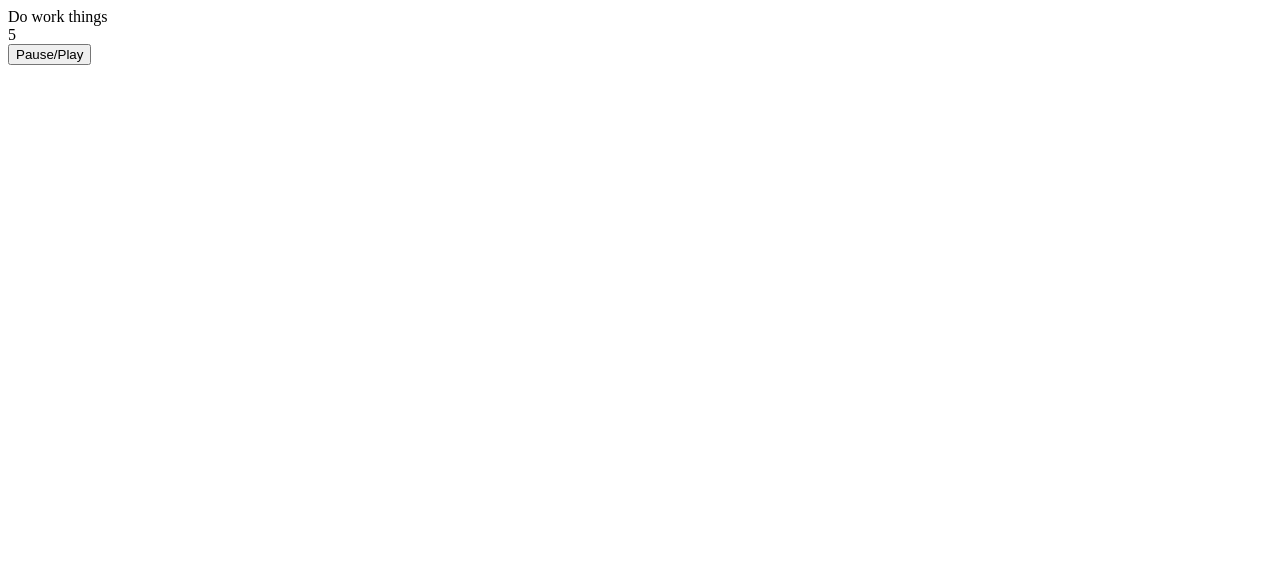
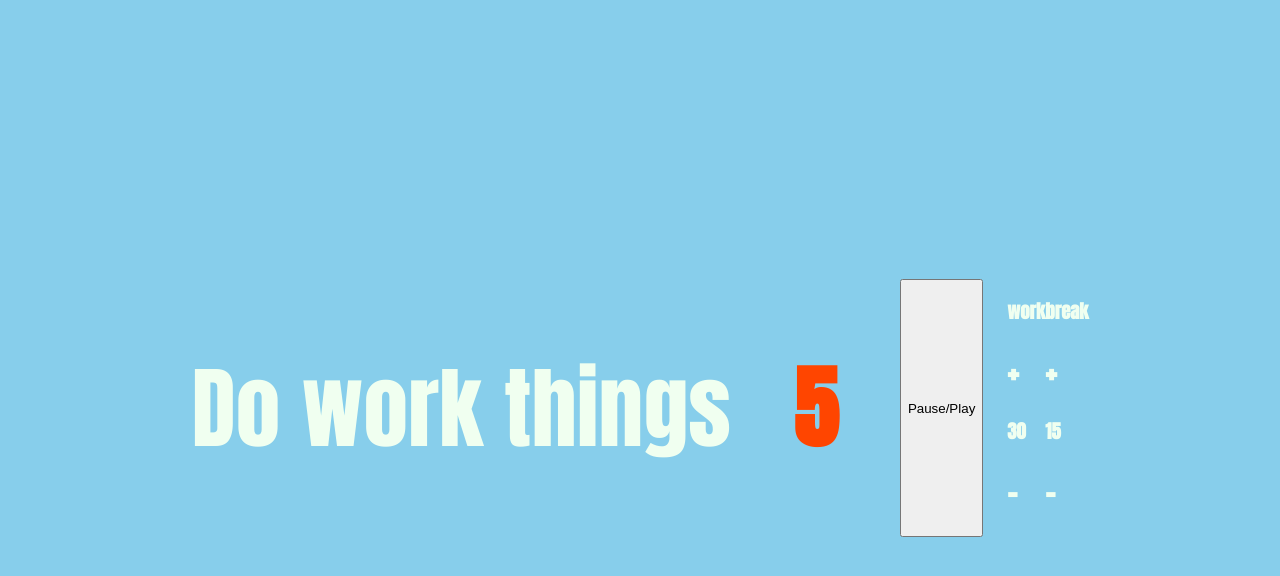
Before and after one commit to philwhisenhunt/next-pomodoro, a website: page index.html in a window 1280 px wide. Drawn offline with Linux system fonts and the light colour scheme.

Commit message:
adding controls for times -- step6

```diff
--- a/index.html
+++ b/index.html
@@ -5,14 +5,80 @@
   <meta charset="UTF-8">
   <meta name="viewport" content="width=device-width, initial-scale=1.0">
   <meta http-equiv="X-UA-Compatible" content="ie=edge">
+
+  <link href="https://fonts.googleapis.com/css?family=Anton" rel="stylesheet">
+
   <title>Pomodoro Clock</title>
+  <style>
+    body {
+      display: flex;
+      justify-content: center;
+      height: 100vh;
+      font-family: 'Anton', sans-serif;
+      -webkit-user-select: none;
+      -moz-user-select: none;
+      -ms-user-select: none;
+      user-select: none;
+      color: honeydew;
+      background: grey;
+    }
+
+    #app {
+      display: flex;
+      flex-wrap: wrap;
+      justify-content: center;
+      align-content: center;
+    }
+
+    #app>* {
+      margin: 12px;
+      /* border: solid skyblue 5px; */
+    }
+
+    #ticker {
+      font-size: 7vw;
+      display: flex;
+      align-items: center;
+      padding: 3vw;
+    }
+
+    #status {
+      font-size: 7vw;
+      display: flex;
+      align-items: center;
+    }
+
+    #adders {
+      align-items: center;
+      align-content: center;
+      justify-content: center;
+    }
+  </style>
 </head>
 
 <body>
   <div id="app">
     <div id="status"></div>
-    <div id="ticker"> 0</div>
+    <h1 id="ticker"> 0</h1>
     <button id="pause">Pause/Play </button>
+
+    <!-- hidden until step 6 -->
+    <div id="adders" style="display:none">
+      <div id='workControls'>
+        <h3>work </h3>
+        <h1 id="addWorkTime">+</h1>
+        <h3 id="workTime"></h3>
+        <h1 id="subtractWork">-</h1>
+      </div>
+      <div id='breakControls'>
+        <h3>break</h3>
+        <h1 id="addBreak">+</h1>
+        <h3 id="breakTime"></h3>
+        <h1 id="subtractBreak">-</h1>
+      </div>
+    </div>
+    <!--  -->
+
   </div>
   <!-- change the script that is being loaded to view a different step -->
   <script src="./steps/6.js" async defer></script>
--- a/steps/6.js
+++ b/steps/6.js
@@ -1,9 +1,24 @@
 /*
 *  ✨ Let's make the workTime and breakTime something the user can change
 */
+
+const adders = document.getElementById('adders');
+// ✨ we cheated by hiding a div for most of these steps
+// ✨ this is where we unhide it by setting display to 'flex'
+adders.style.display = 'flex';
+
+const workTimeView = document.getElementById('workTime');
+const addWork = document.getElementById('addWorkTime');
+const subtractWork = document.getElementById('subtractWork');
+
+const breakTimeView = document.getElementById('breakTime');
+const addBreak = document.getElementById('addBreak');
+const subtractBreak = document.getElementById('subtractBreak');
+
 const ticker = document.getElementById('ticker');
 const playToggleBtn = document.getElementById('pause');
-playToggleBtn.addEventListener('click', () => paused = !paused)
+
+
 
 const state = {
   workTime: 30,
@@ -14,10 +29,26 @@ const state = {
 };
 
 let { workTime, breakTime, time, paused, working } = state;
+const updateTimes = () => {
+  breakTimeView.innerHTML = breakTime;
+  workTimeView.innerHTML = workTime;
+}
+const inc = time => {
+  time === 'workTime' ? workTime++ : breakTime++;
+  updateTimes();
+}
+const dec = time => {
+  time === 'workTime' ? workTime-- : breakTime--;
+  updateTimes();
+}
+
+playToggleBtn.addEventListener('click', () => paused = !paused);
+addWork.addEventListener('click', () => inc("workTime"));
+subtractWork.addEventListener('click', () => dec("workTime"));
+addBreak.addEventListener('click', () => inc("breakTime"));
+subtractBreak.addEventListener('click', () => dec("breakTime"));
 
 const status = document.getElementById('status');
-
-
 
 const refresh = () => {
   status.innerHTML = working ? "Do work things" : "Take it Easy!!!"
@@ -37,8 +68,11 @@ const refresh = () => {
 
     time++;
     ticker.innerHTML = time;
+    document.body.style.background = working ? "skyblue" : "orangered"
+    ticker.style.color = working ? "orangered" : "skyblue";
   }
 }
 
 const tick = () => setInterval(refresh, 1000);
+updateTimes();
 tick()
```
